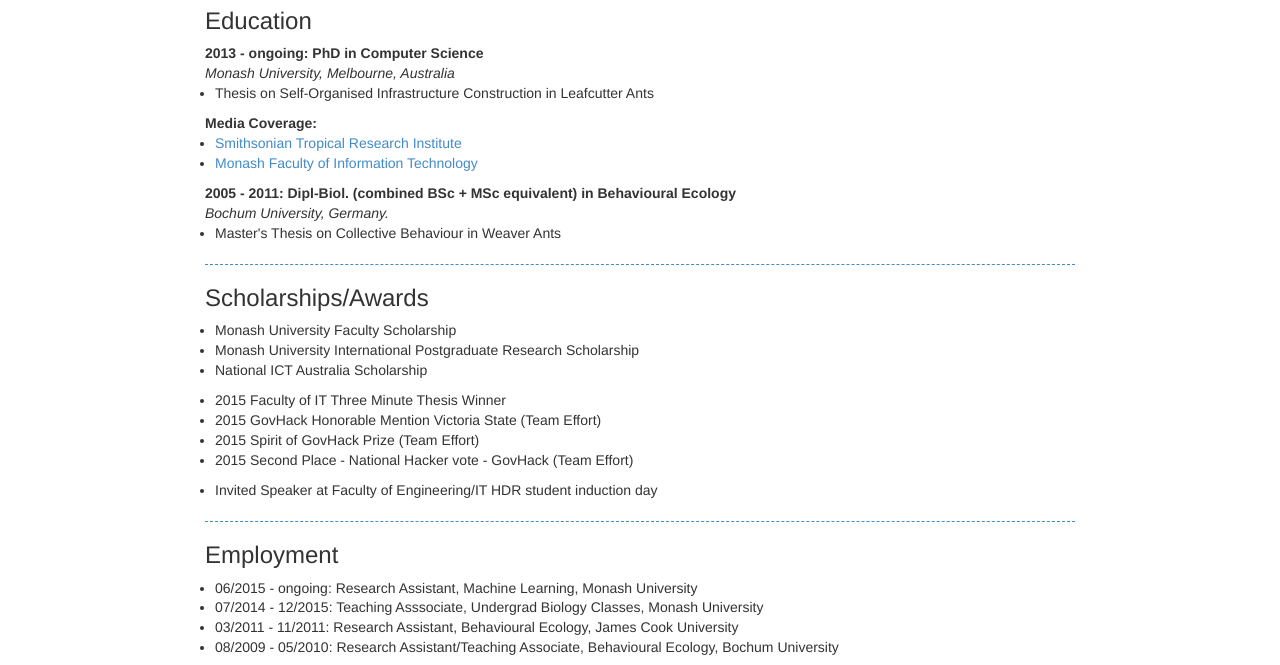
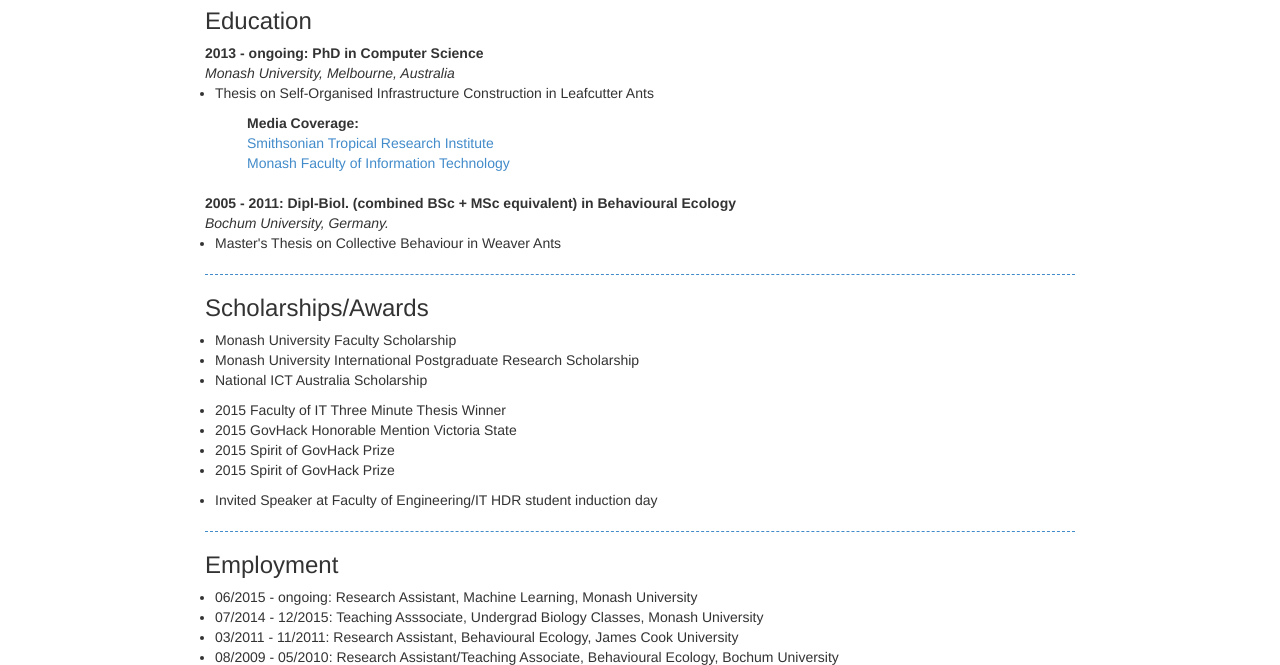
Before and after one commit to theantisnear/theantisnear.github.io, a plain HTML site: page CV.html in a window 1280 px wide. Shown: the part 404-1069 px from the top of the page. Drawn offline with Linux system fonts and the light colour scheme.

Commit message:
added breaks at page bottom; changes to CV media structure

```diff
--- a/CV.html
+++ b/CV.html
@@ -79,20 +79,22 @@
 							Thesis on Self-Organised Infrastructure Construction in Leafcutter Ants
 						</li>
 					</ul>
-					<strong>Media Coverage:</strong>
-					<ul>
-						<li>
+
+					<div style="margin-left: 3em;">
+
+							<strong>Media Coverage:</strong>
+							<br>
 							<a target="_blank" href="http://www.stri.si.edu/english/about_stri/headline_news/scientific_advances/article.php?id=1826">Smithsonian Tropical Research Institute</a>
-						</li>
+							<br>
+	    						<a target="_blank" href="http://www.infotech.monash.edu.au/about/news/archive/2014/stri-tom-bochynek.html">Monash Faculty of Information Technology</a>
+					</div>
 
-						<li>
-							<a target="_blank" href="http://www.infotech.monash.edu.au/about/news/archive/2014/stri-tom-bochynek.html">Monash Faculty of Information Technology</a>
-						</li>
-					</ul>
+					<br>
+
 					<strong>2005 - 2011: Dipl-Biol. (combined BSc + MSc equivalent) in Behavioural Ecology</strong><br/>
 					<em>Bochum University, Germany.</em>
 
-					<ul>
+				    	<ul>
 						<li>
 							Master's Thesis on Collective Behaviour in Weaver Ants
 						</li>
@@ -116,13 +118,13 @@
 							2015 Faculty of IT Three Minute Thesis Winner
 						</li>
 						<li>
-							2015 GovHack Honorable Mention Victoria State (Team Effort)
+							2015 GovHack Honorable Mention Victoria State
 						</li>
 						<li>
-							2015 Spirit of GovHack Prize (Team Effort)
+							 2015 Spirit of GovHack Prize
 						</li>
 						<li>
-							 2015 Second Place - National Hacker vote - GovHack (Team Effort)
+							 2015 Spirit of GovHack Prize
 						</li>
 					</ul>
 					<ul>
@@ -244,5 +246,7 @@
 		!function(d,s,id){var js,fjs=d.getElementsByTagName(s)[0],p=/^http:/.test(d.location)?'http':'https';if(!d.getElementById(id)){js=d.createElement(s);js.id=id;js.src=p+'://platform.twitter.com/widgets.js';fjs.parentNode.insertBefore(js,fjs);}}(document, 'script', 'twitter-wjs');
 		</script>
 
+
+<br><br>
 </body>
 </html>
```
Also changed, not shown: contact.html (+2 -1 lines), index.html (+1 -1 lines), publications.html (+1 -1 lines), research.html (+1 -1 lines).
